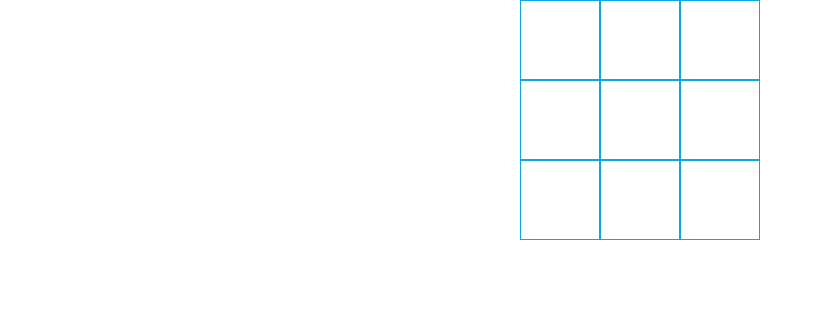
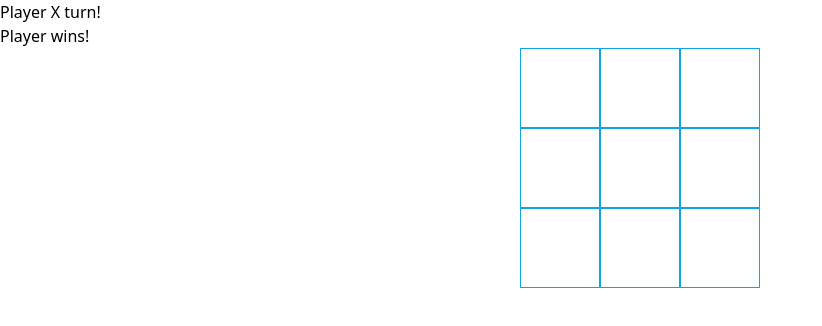
Before and after one commit to paraboyX/tic-tac-toe, a React (Vite) app: page / in a window 1280 px wide. Shown: the top 326 px of the page, without its empty margins (0-822 px from the left). Built offline with nearby package versions, Linux system fonts and the light colour scheme.

Commit message:
feat/turn-feat added

```diff
--- a/src/components/Box.jsx
+++ b/src/components/Box.jsx
@@ -39,6 +39,9 @@ const Box = () => {
 
   return (
     <>
+      <h1>Player {turn ? 'X' : '0'} turn!</h1>
+      <h1>Player {winner} wins!</h1>
+      <>
         <div className="">
           <div className="flex justify-center text-center">
             <Pieces onClick={() => handleClick(0)} nums={val[0]} />
@@ -57,6 +60,7 @@ const Box = () => {
           </div>
         </div>
       </>
+    </>
   );
 };
 
```
Lines whose indentation alone changed are shown as unchanged.
